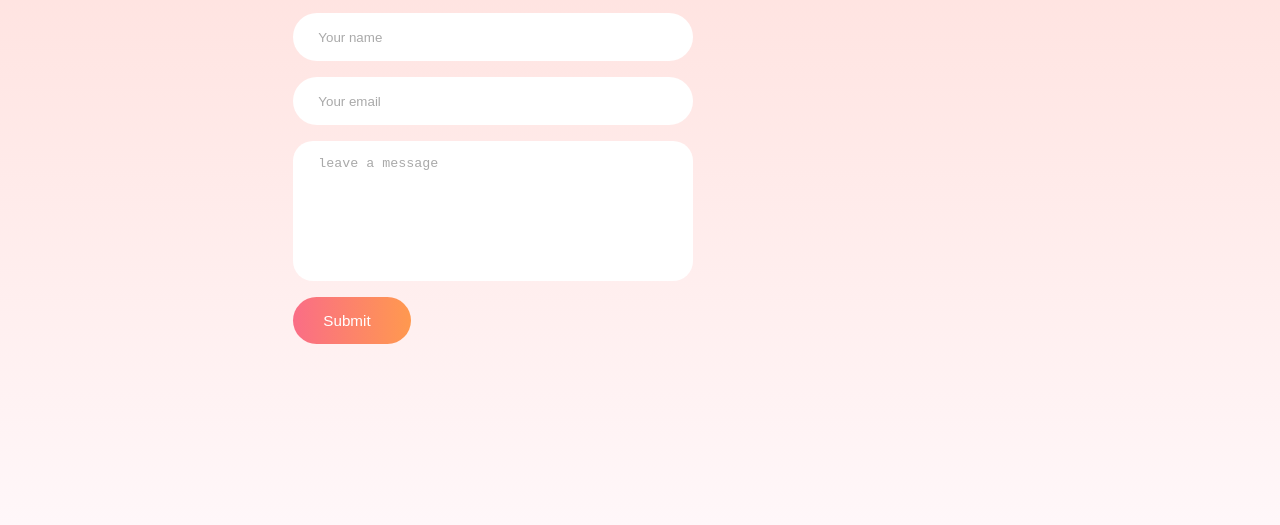
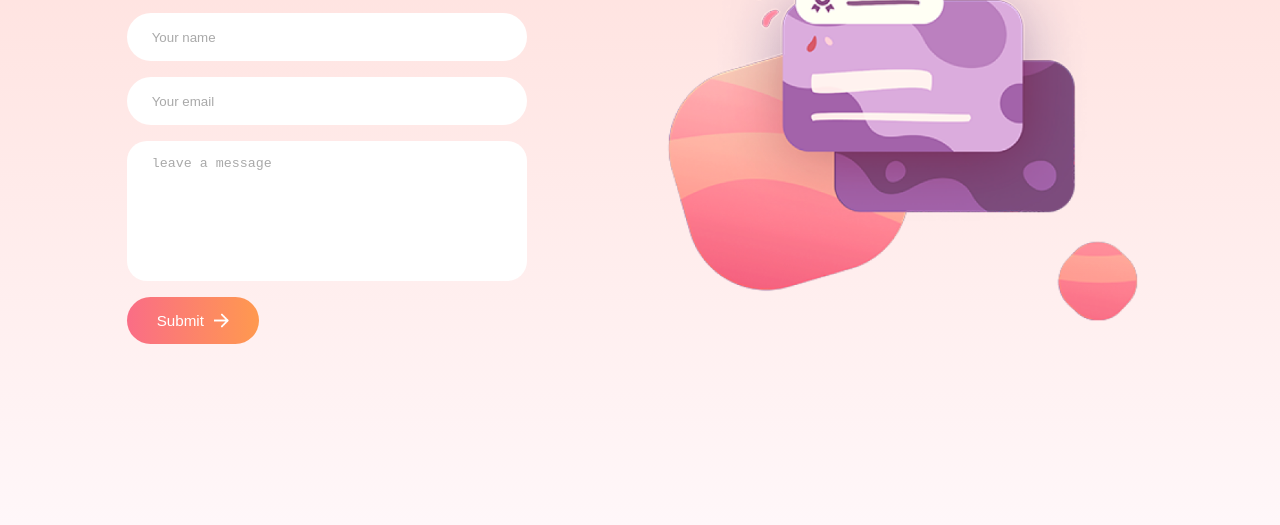
Before and after one commit to jaalzu/contact-form-with-email, a plain HTML site: page index.html in a window 1280 px wide. Shown: the part 275-800 px from the top of the page. Drawn offline with Linux system fonts and the light colour scheme; the site is published under a folder, as on GitHub Pages, so addresses that start at the root find nothing.

Commit message:
scnd commit

```diff
--- a/index.html
+++ b/index.html
@@ -18,10 +18,10 @@
             <input type="text" name="name" placeholder="Your name" class="contact-input" required>
             <input type="email" name="email" placeholder="Your email" class="contact-input" required>
             <textarea name="message" placeholder="leave a message" class="contact-input"></textarea>
-            <button type="submit">Submit <img src="/assets/arrow_icon.png" alt=""></button>
+            <button type="submit">Submit <img src="assets/arrow_icon.png" alt=""></button>
         </form>
         <div class="contact-right">
-            <img src="/assets/right_img.png" alt="">
+            <img src="assets/right_img.png" alt="">
         </div>
     </div>
 </body>
```
